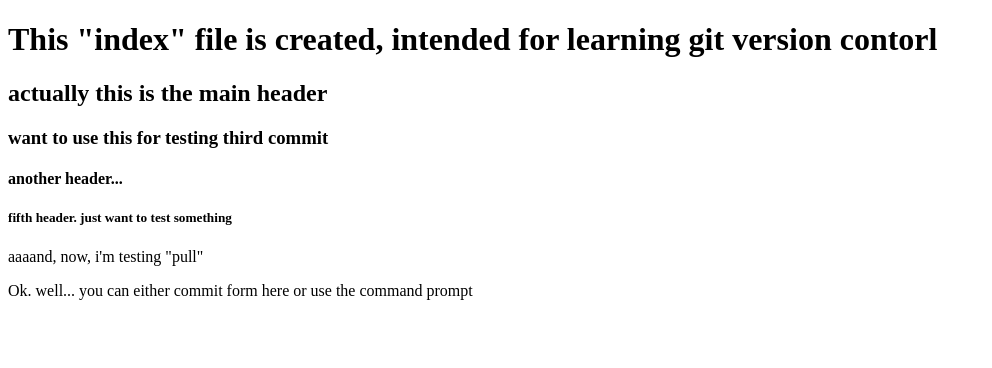
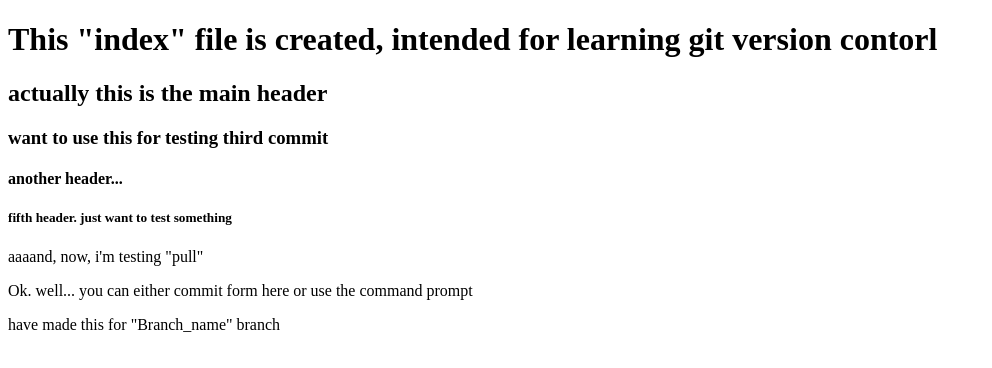
Before and after one commit to CoderAltin/myFirstRepository, a plain HTML site: page index.html in a window 1280 px wide. Shown: the whole page, without its empty margins (0-992 px from the left). Drawn offline with Linux system fonts and the light colour scheme.

Commit message:
another commit

```diff
--- a/index.html
+++ b/index.html
@@ -14,5 +14,7 @@
     <p>aaaand, now, i'm testing "pull"</p>
     <p>Ok. well... you can either commit form here or use the command prompt</p>
 
+
+    <p>have made this for "Branch_name" branch</p>
 </body>
 </html>
```
